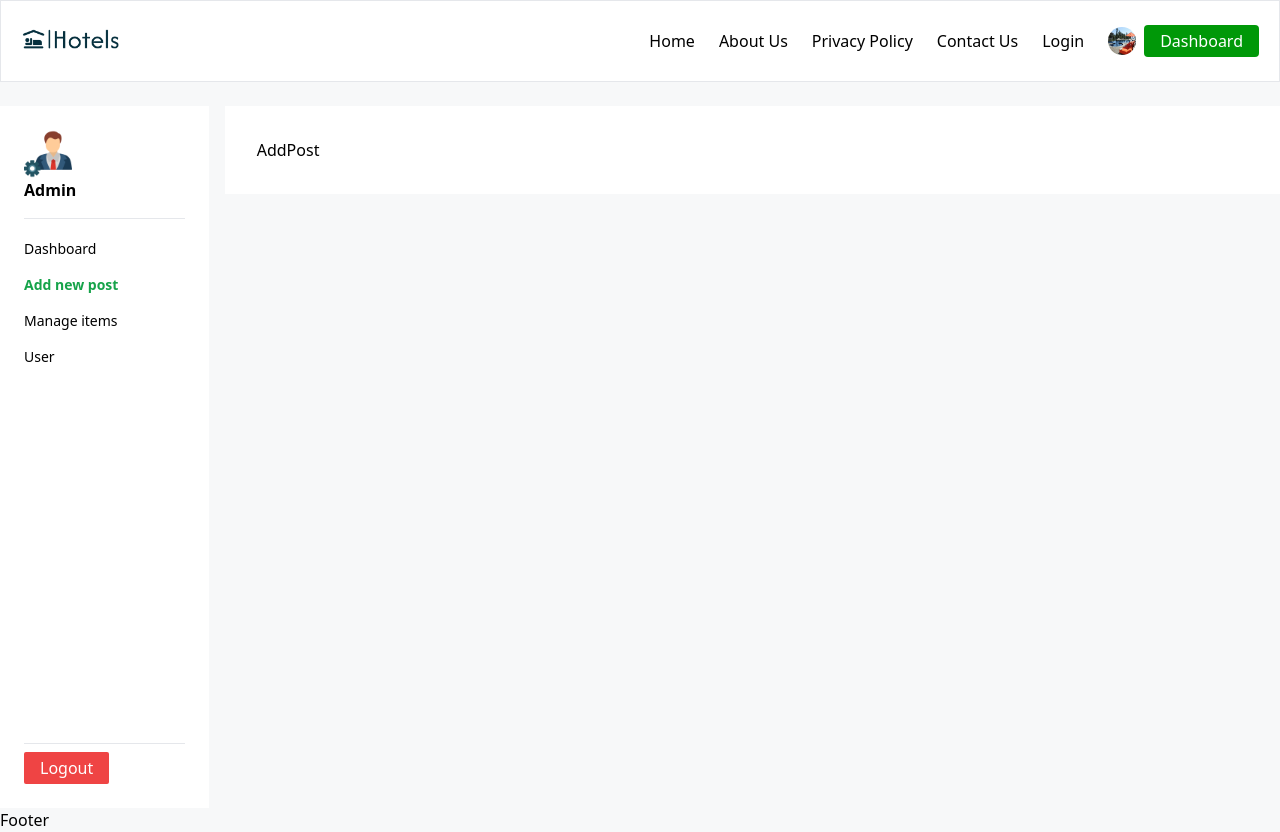
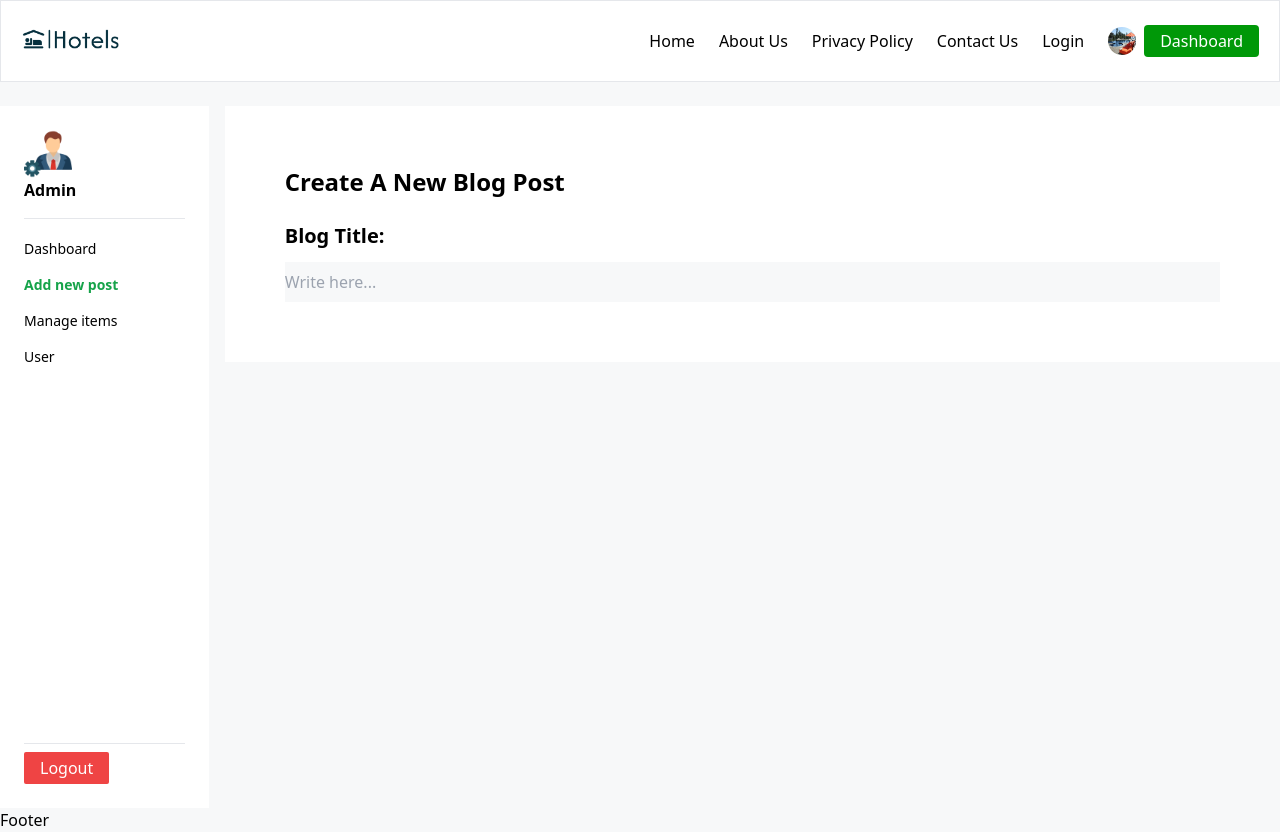
Before and after one commit to NurMohammad56/Hotels, a React (Vite) app in the folder frontend/: page /dashboard/add-new-post in a window 1280 px wide. Built offline with nearby package versions, Linux system fonts and the light colour scheme; sample sign-in values are in the browser's storage; what editorjs-html would draw is missing.

Commit message:
Start working in Add new post and title was completed

```diff
--- a/frontend/src/pages/admin/post/AddPost.jsx
+++ b/frontend/src/pages/admin/post/AddPost.jsx
@@ -1,7 +1,22 @@
 import React from "react";
 
 const AddPost = () => {
-  return <div>AddPost</div>;
+  return (
+    <div className="bg-white md:p-7 p-2">
+      <h2 className="text-2xl font-semibold">Create A New Blog Post</h2>
+      <form className="space-y-5 pt-6">
+        <div className="space-y-3">
+          <label className="font-semibold text-xl">Blog Title:</label>
+          <input
+            className="w-full inline-block bg-bgPrimary focus:outline-none px-y py-2"
+            type="text"
+            placeholder="Write here..."
+            required
+          />
+        </div>
+      </form>
+    </div>
+  );
 };
 
 export default AddPost;
```
